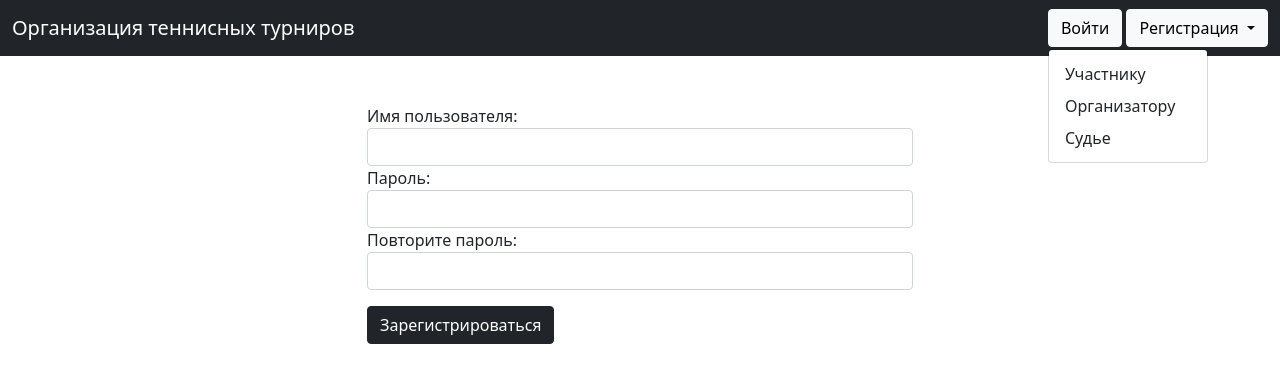
After one commit to VladZainullin/tennis_tournaments, a Django app: template templates/organizer_registration.html in a window 1280 px wide, after a click on "Регистрация". The commit adds this page. Shown: the top 383 px of the page. Run offline with Django 4.2, Linux system fonts and the light colour scheme; the template is opened without the code that fills it, so the values that code supplies are empty.

Commit message:
Добавляет аутентификацию

```diff
--- a/templates/index.html
+++ b/templates/index.html
@@ -6,7 +6,7 @@
     <meta charset="UTF-8">
     <meta http-equiv="X-UA-Compatible" content="IE=edge">
     <meta name="viewport" content="width=device-width, initial-scale=1.0">
-    <title>Книжный магазин</title>
+    <title>Организация теннисных турниров</title>
     <link href="https://cdn.jsdelivr.net/npm/bootstrap@5.1.3/dist/css/bootstrap.min.css"
           rel="stylesheet"
           integrity="sha384-1BmE4kWBq78iYhFldvKuhfTAU6auU8tT94WrHftjDbrCEXSU1oBoqyl2QvZ6jIW3"
--- a/templates/navbar.html
+++ b/templates/navbar.html
@@ -15,7 +15,7 @@
         </div>
         {% if user.is_authenticated %}
             <div>
-                <a href="#" class="btn btn-outline-light">Выйти</a>
+                <a href="{% url 'logout' %}" class="btn btn-outline-light">Выйти</a>
             </div>
         {% else %}
             <div class="d-flex flex-row">
@@ -26,7 +26,7 @@
                     </a>
                     <ul class="dropdown-menu">
                         <li><a class="dropdown-item" href="#">Участнику</a></li>
-                        <li><a class="dropdown-item" href="#">Организатору</a></li>
+                        <li><a class="dropdown-item" href="{% url 'organizer-registration' %}">Организатору</a></li>
                         <li><a class="dropdown-item" href="#">Судье</a></li>
                     </ul>
                 </div>
--- /dev/null
+++ b/templates/organizer_registration.html
@@ -0,0 +1,44 @@
+{% extends 'index.html' %}
+{% load static %}
+
+{% block content %}
+    <div class="container mt-5">
+        <div class="row justify-content-center">
+            <div class="col-md-6">
+                <form method="post" action="{% url 'organizer-registration' %}" class="needs-validation" novalidate>
+                    {% csrf_token %}
+                    <!-- Имя пользователя -->
+                    <div class="form-group">
+                        <label for="id_username">Имя пользователя:</label>
+                        <input type="text" name="username" id="id_username" class="form-control" required>
+                        <div class="invalid-feedback">
+                            Пожалуйста, введите имя пользователя.
+                        </div>
+                    </div>
+
+                    <!-- Пароль -->
+                    <div class="form-group">
+                        <label for="id_password1">Пароль:</label>
+                        <input type="password" name="password1" id="id_password1" class="form-control" required>
+                        <div class="invalid-feedback">
+                            Пожалуйста, введите пароль.
+                        </div>
+                    </div>
+
+                    <!-- Повторите пароль -->
+                    <div class="form-group">
+                        <label for="id_password2">Повторите пароль:</label>
+                        <input type="password" name="password2" id="id_password2" class="form-control"
+                               required>
+                        <div class="invalid-feedback">
+                            Пожалуйста, повторите пароль.
+                        </div>
+                    </div>
+
+                    <!-- Кнопка для отправки формы -->
+                    <button type="submit" class="btn btn-dark mt-3">Зарегистрироваться</button>
+                </form>
+            </div>
+        </div>
+    </div>
+{% endblock %}
--- a/tournaments/urls.py
+++ b/tournaments/urls.py
@@ -1,7 +1,9 @@
 from django.urls import path
 
-from tournaments.views import home_view
+from tournaments.views import home_view, organizer_registration_view, logout_view
 
 urlpatterns = [
     path('', home_view, name='home'),
+    path('logout/', logout_view, name='logout'),
+    path('organizer-registration', organizer_registration_view, name='organizer-registration')
 ]
```
Also changed, not shown: tournaments/custom_user_manager.py (added, +21 -0 lines), tournaments/forms.py (added, +9 -0 lines), tournaments/models.py (+46 -10 lines), tournaments/views.py (+24 -1 lines), tournaments/migrations/0001_initial.py, tournaments/migrations/0002_alter_customuser_table.py (added), tournaments/migrations/0003_customuser_is_active_customuser_is_staff.py (added), tournaments/migrations/0004_customuser_is_superuser.py (added), tournaments/migrations/0005_customuser_groups_customuser_user_permissions.py (added).
